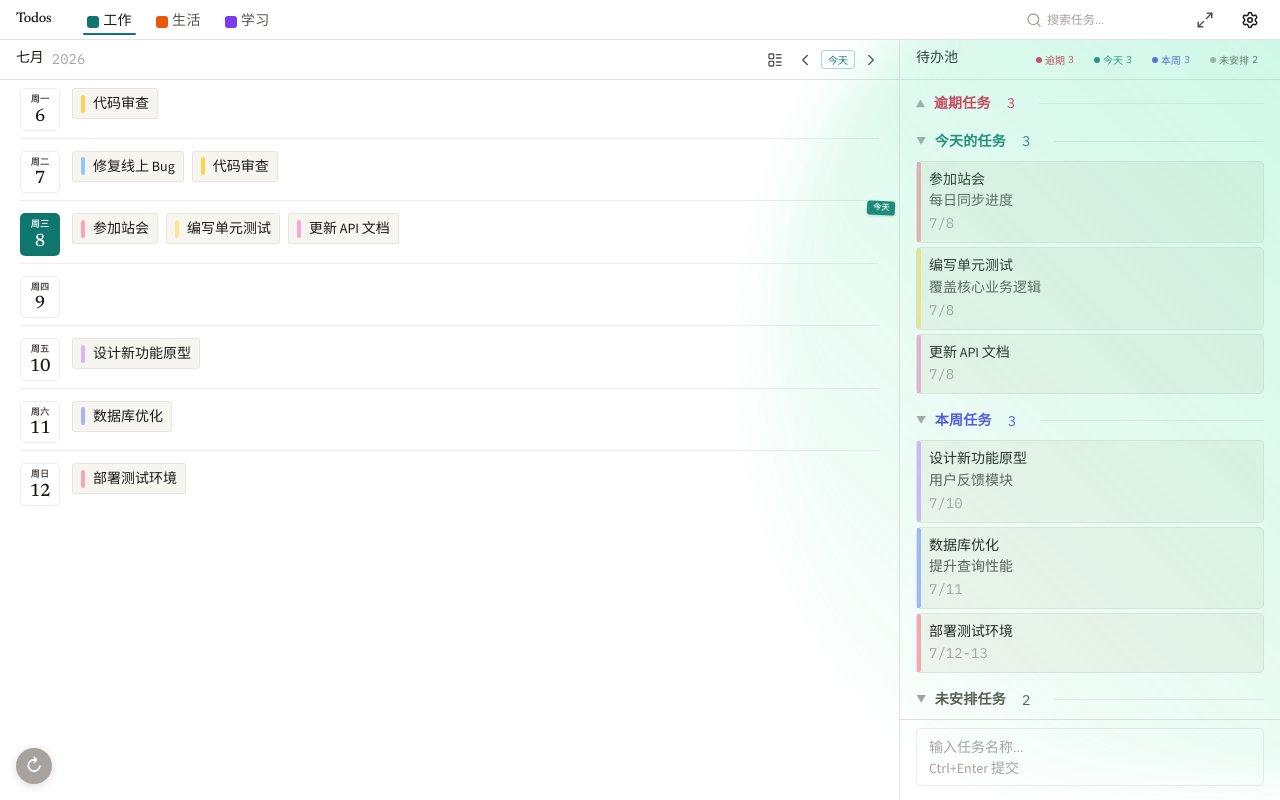
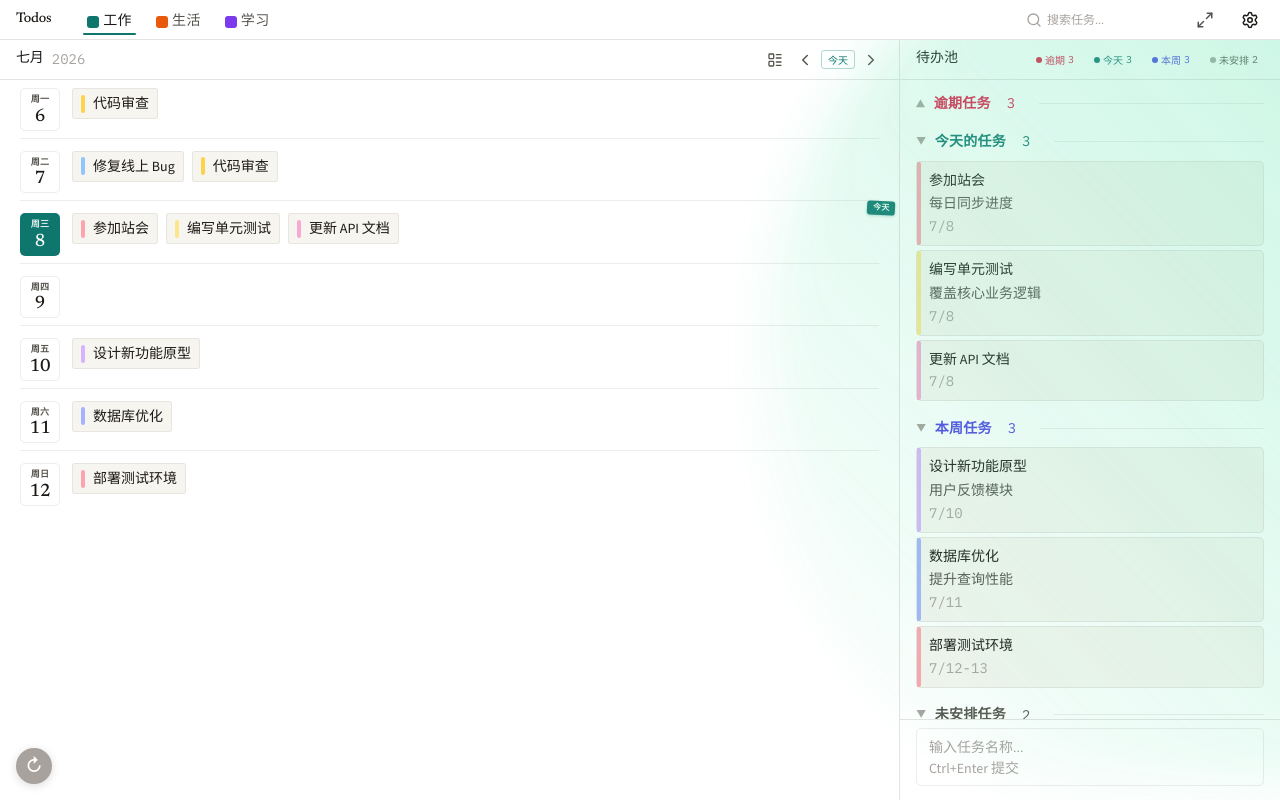
Before and after one commit to Code-Agitator/ztools-todos, a React (Vite) app: page / in a window 1280 px wide. Built offline with nearby package versions, Linux system fonts and the light colour scheme.

Commit message:
fix: 标题改为 inline，只有点击文字区域才进入编辑

```diff
--- a/src/components/Task/Task.css
+++ b/src/components/Task/Task.css
@@ -319,12 +319,11 @@
 }
 
 .task-title {
-  display: block;
+  display: inline;
   font-size: var(--text-sm);
   font-weight: 500;
   color: var(--ink);
-  line-height: 1.4;
-  margin-bottom: 1px;
+  line-height: 1.6;
 }
 
 .task-item.completed .task-title {
@@ -336,6 +335,7 @@
   display: block;
   font-size: var(--text-sm);
   color: var(--graphite);
+  margin-top: 1px;
   margin-bottom: 2px;
 }
 
```
